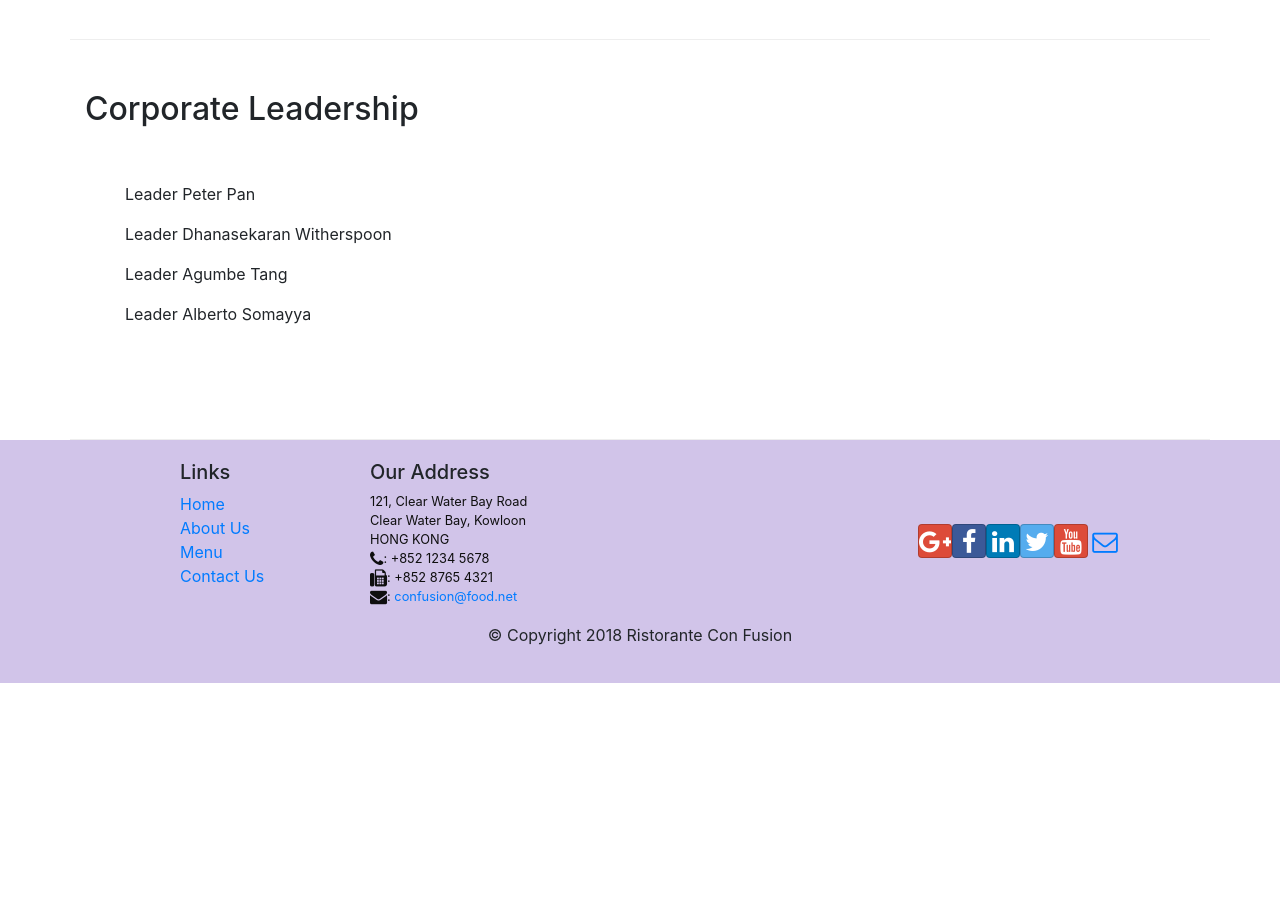
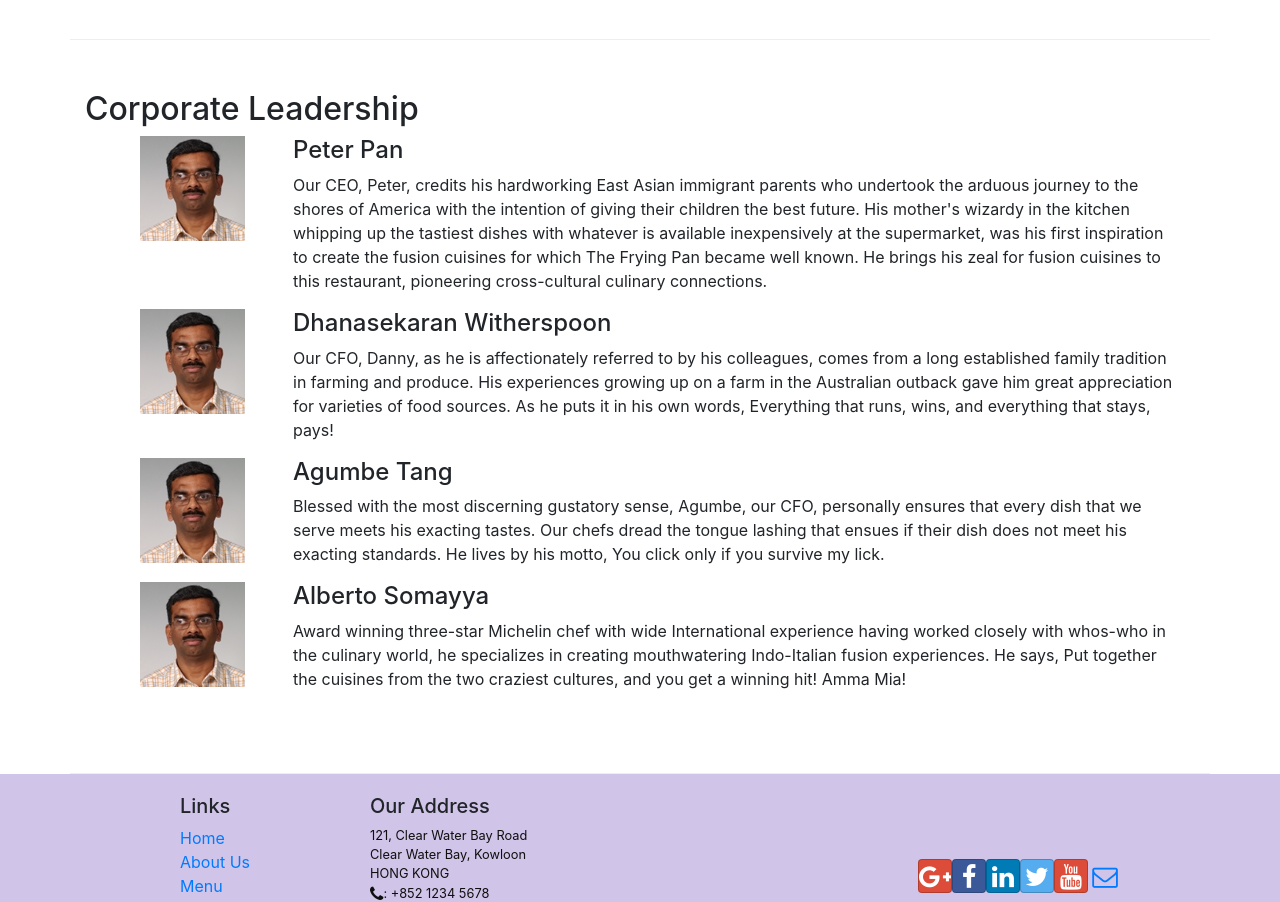
Before and after one commit to wilder8086/learning-react, a React (Create React App) app: page /aboutus in a window 1280 px wide. Shown: the part 960-1862 px from the top of the page. Before the commit the page ends 1643 px from the top, so only its background shows below. Built offline with nearby package versions, Linux system fonts and the light colour scheme.

Commit message:
Task2, se updatea component AboutComponent y se agrega componente funcional RenderLeader

```diff
--- a/src/components/AboutComponent.js
+++ b/src/components/AboutComponent.js
@@ -4,13 +4,35 @@
 
 function About(props) {
 
+  // const leaders = props.leaders.map((leader) => {
+  //   return (
+  //     <p>Leader {leader.name}</p>
+  //   );
+  // });
+
+  function RenderLeader({ leader }) {
+    return (
+      <Media tag="li">
+        <Media left middle>
+          <Media object src={leader.image} alt={leader.name} />
+        </Media>
+        <Media body className="ml-5">
+          <Media heading>{leader.name}</Media>
+          <p>{leader.description}</p>
+        </Media>
+      </Media>
+    );
+  }
+
   const leaders = props.leaders.map((leader) => {
     return (
-            <p>Leader {leader.name}</p>
+      <div key={leader.id} className="col-12">
+        <RenderLeader leader={leader} />
+      </div>
     );
   });
 
-    return(
+  return (
     <div className="container">
       <div className="row">
         <Breadcrumb>
```
Lines whose indentation alone changed are shown as unchanged.
